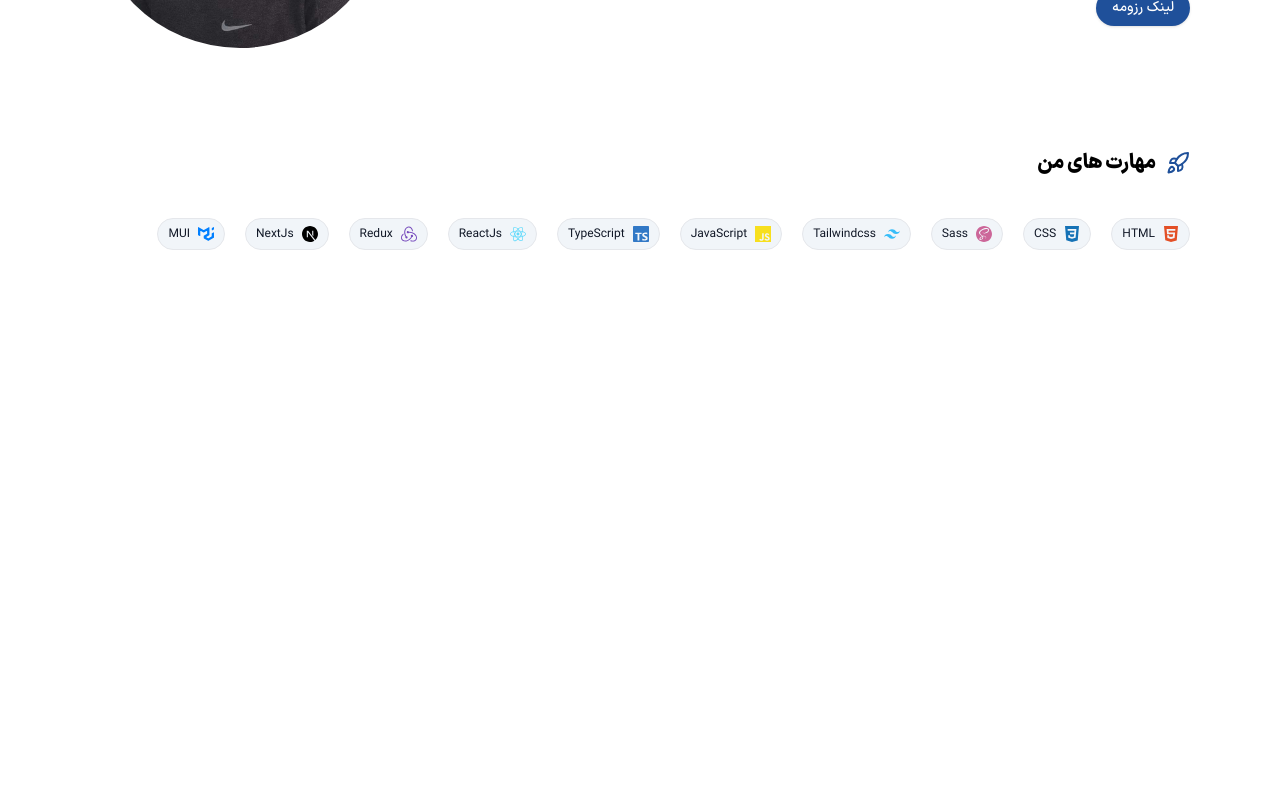
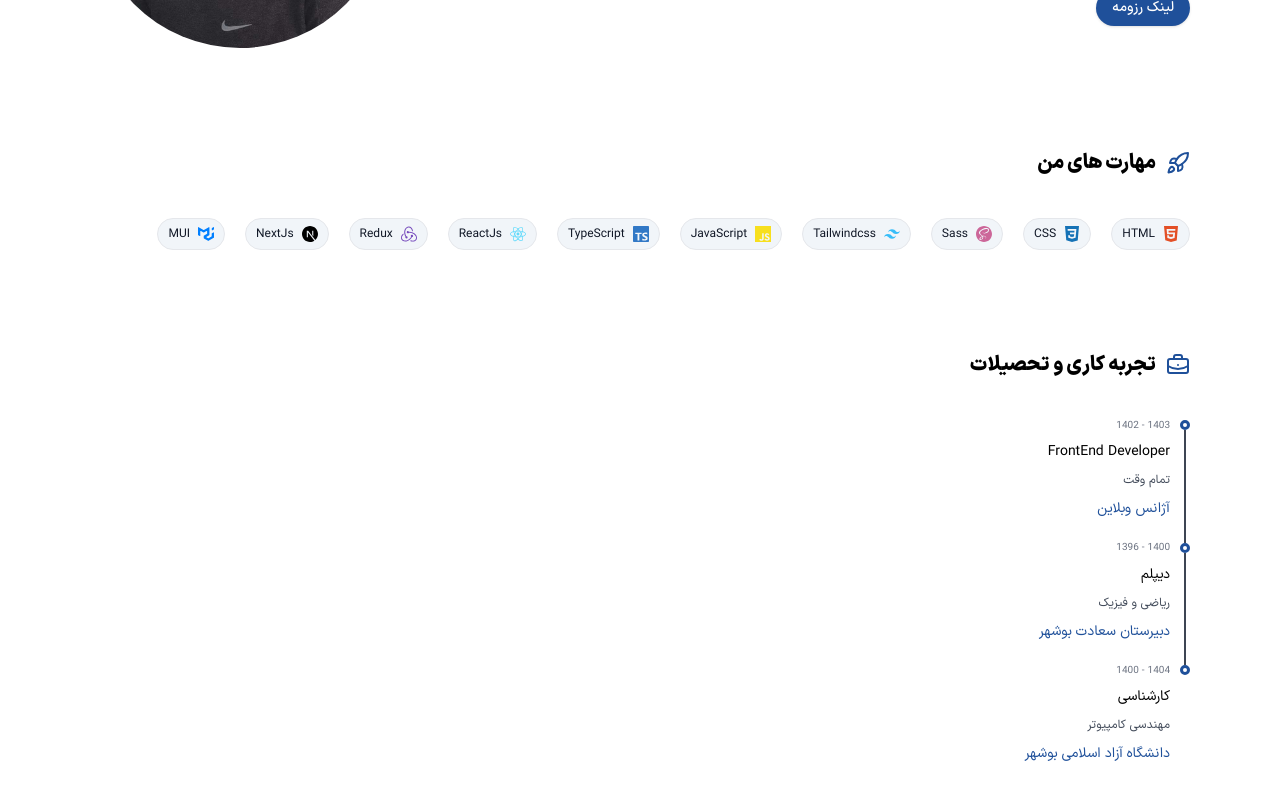
Before and after one commit to dofxo/dofxo.ir, a React (Vite) app: page / in a window 1280 px wide. Shown: the part 374-1174 px from the top of the page. Before the commit the page ends 800 px from the top, so only its background shows below. Built offline with nearby package versions, Linux system fonts and the light colour scheme.

Commit message:
add experience

```diff
--- a/package.json
+++ b/package.json
@@ -12,6 +12,7 @@
   "dependencies": {
     "@radix-ui/react-popover": "^1.1.2",
     "@radix-ui/react-slot": "^1.1.0",
+    "antd": "^5.22.4",
     "class-variance-authority": "^0.7.1",
     "clsx": "^2.1.1",
     "lucide-react": "^0.468.0",
--- a/src/App.tsx
+++ b/src/App.tsx
@@ -1,3 +1,4 @@
+import Experience from "./components/experience/Experience.tsx";
 import Header from "./components/Header.tsx";
 import HeroSection from "./components/HeroSection.tsx";
 import Skills from "./components/Skills.tsx";
@@ -15,6 +16,7 @@ const App = () => {
       <main className="grid gap-[100px] pb-10">
         <HeroSection />
         <Skills />
+        <Experience />
       </main>
     </MainContext.Provider>
   );
--- a/src/components/Skills.tsx
+++ b/src/components/Skills.tsx
@@ -2,6 +2,7 @@ import { MainContext } from "@/context";
 import { skills } from "@/data/skills";
 import { Rocket } from "lucide-react";
 import { useContext } from "react";
+import Title from "./general/Title";
 
 const Skills = () => {
   const { theme } = useContext(MainContext);
@@ -9,10 +10,7 @@ const Skills = () => {
   return (
     <section>
       <div className="container flex flex-col gap-10">
-        <h2 className="title">
-          <Rocket color="var(--primary)" />
-          <span> مهارت های من</span>
-        </h2>
+        <Title title="مهارت های من" icon={<Rocket color="var(--primary)" />} />
         <div className="skills flex gap-5 flex-wrap">
           {skills.map((skill, idx) => (
             <div
--- /dev/null
+++ b/src/components/experience/Experience.tsx
@@ -0,0 +1,55 @@
+import Title from "../general/Title";
+import { BriefcaseBusinessIcon } from "lucide-react";
+import { Timeline } from "antd";
+import ExperienceItem from "./ExperienceItem";
+
+const Experience = () => {
+  const timelineItems = [
+    {
+      children: (
+        <ExperienceItem
+          title="FrontEnd Developer"
+          time="1403 - 1402"
+          description="تمام وقت"
+          place="آژانس وبلاین"
+        />
+      ),
+      color: "var(--primary)",
+    },
+    {
+      children: (
+        <ExperienceItem
+          title="دیپلم"
+          time="1400 - 1396"
+          description="ریاضی و فیزیک"
+          place="دبیرستان سعادت بوشهر"
+        />
+      ),
+      color: "var(--primary)",
+    },
+    {
+      children: (
+        <ExperienceItem
+          title="کارشناسی"
+          time="1404 - 1400"
+          description="مهندسی کامپیوتر"
+          place="دانشگاه آزاد اسلامی بوشهر"
+        />
+      ),
+      color: "var(--primary)",
+    },
+  ];
+  return (
+    <section>
+      <div className="container flex flex-col gap-10">
+        <Title
+          title="تجربه کاری و تحصیلات"
+          icon={<BriefcaseBusinessIcon color="var(--primary)" />}
+        />
+        <Timeline items={timelineItems} />
+      </div>
+    </section>
+  );
+};
+
+export default Experience;
--- /dev/null
+++ b/src/components/experience/ExperienceItem.tsx
@@ -0,0 +1,24 @@
+const ExperienceItem = ({
+  time,
+  title,
+  description,
+  place,
+}: {
+  time: string;
+  title: string;
+  description: string;
+  place: string;
+}) => {
+  return (
+    <div className="flex flex-col gap-2">
+      <span className="text-[10px] text-gray-500">{time}</span>
+      <h3 className="text-[var(--text-color)]">{title}</h3>
+      <p className="text-[var(--text-secondary-color)] text-[12px]">
+        {description}
+      </p>
+      <p className="text-[var(--primary)]">{place}</p>
+    </div>
+  );
+};
+
+export default ExperienceItem;
--- /dev/null
+++ b/src/components/general/Title.tsx
@@ -0,0 +1,10 @@
+const Title = ({ title, icon }: { title: string; icon: any }) => {
+  return (
+    <h2 className="title">
+      {icon}
+      <span>{title}</span>
+    </h2>
+  );
+};
+
+export default Title;
--- a/src/index.scss
+++ b/src/index.scss
@@ -33,3 +33,12 @@ body {
   gap: 10px;
   align-items: center;
 }
+
+.ant-timeline-item-content {
+  inset-block-start: -2.5px !important;
+  margin-inline-start: 20px !important;
+}
+
+.ant-timeline-item-tail {
+  background-color: var(--text-secondary-color) !important;
+}
```
Also changed, not shown: 1 other file (tests, documents, lock files or other folders).
